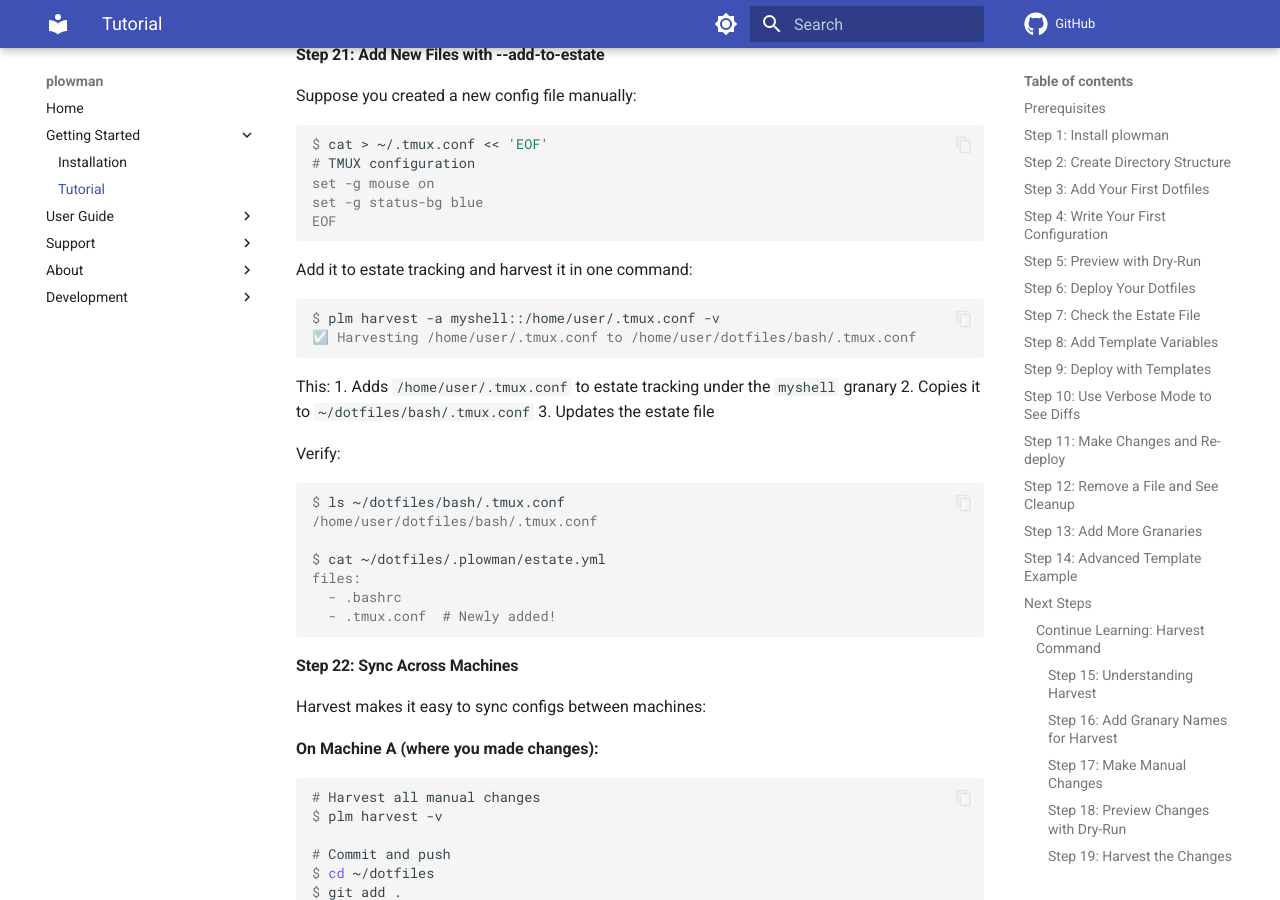
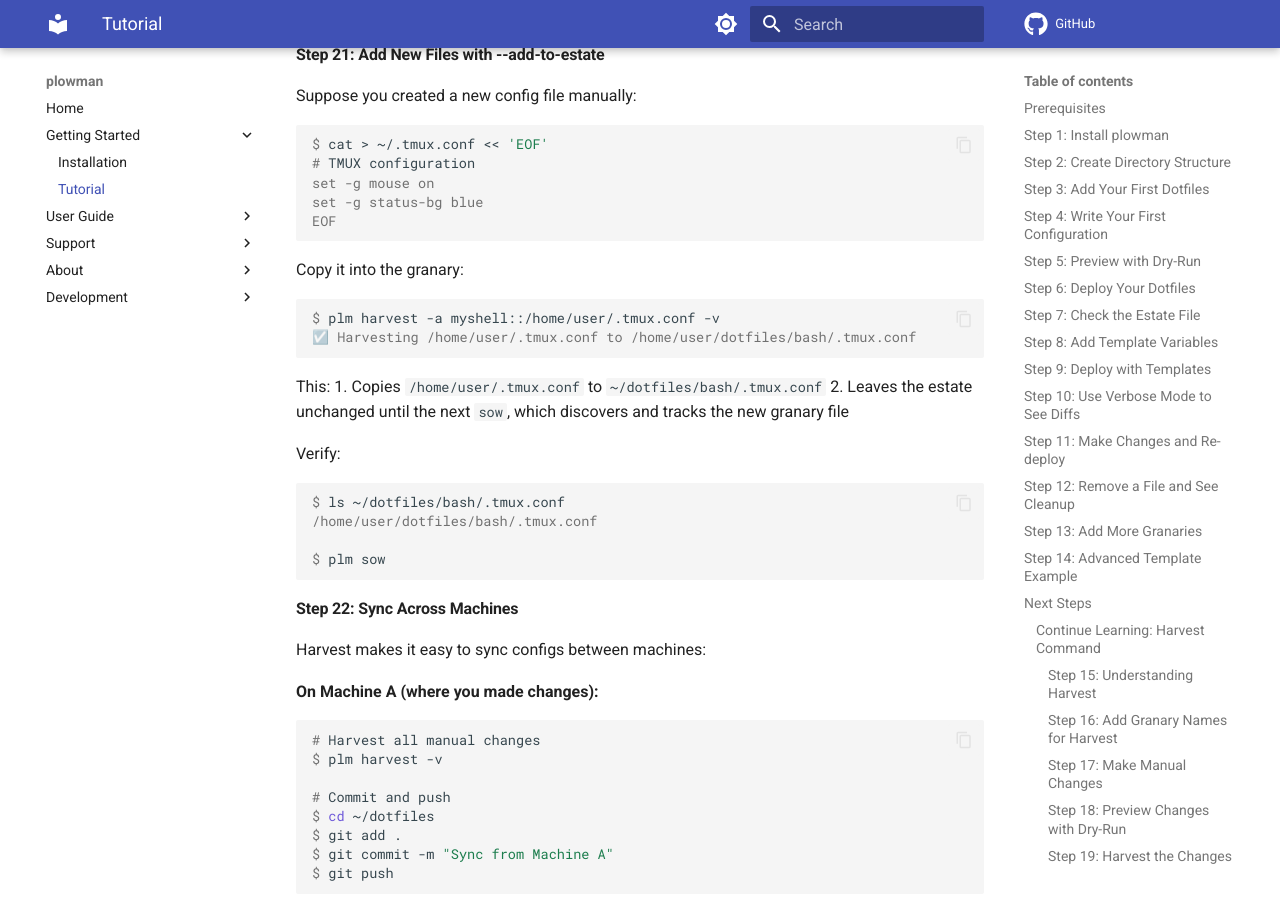
Before and after one commit to spapanik/plowman, an MkDocs documentation site: the page built from docs/tutorial.md, in a window 1280 px wide and 900 px high, scrolled down 10968 px. Built offline with MkDocs 1.6.1 and Material for MkDocs 9.7.7, drawn with Linux system fonts in a browser that asks for light colours; comment, search, counter and statistics services are not loaded.

Commit message:
🐛 Prevent sow from deleting newly harvested files

````diff
--- a/docs/tutorial.md
+++ b/docs/tutorial.md
@@ -583,7 +583,7 @@ set -g status-bg blue
 EOF
 ```
 
-Add it to estate tracking and harvest it in one command:
+Copy it into the granary:
 
 ```console
 $ plm harvest -a myshell::/home/user/.tmux.conf -v
@@ -591,9 +591,8 @@ $ plm harvest -a myshell::/home/user/.tmux.conf -v
 ```
 
 This:
-1. Adds `/home/user/.tmux.conf` to estate tracking under the `myshell` granary
-2. Copies it to `~/dotfiles/bash/.tmux.conf`
-3. Updates the estate file
+1. Copies `/home/user/.tmux.conf` to `~/dotfiles/bash/.tmux.conf`
+2. Leaves the estate unchanged until the next `sow`, which discovers and tracks the new granary file
 
 Verify:
 
@@ -601,10 +600,7 @@ Verify:
 $ ls ~/dotfiles/bash/.tmux.conf
 /home/user/dotfiles/bash/.tmux.conf
 
-$ cat ~/dotfiles/.plowman/estate.yml
-files:
-  - .bashrc
-  - .tmux.conf  # Newly added!
+$ plm sow
 ```
 
 #### Step 22: Sync Across Machines
````
Also changed, not shown: docs/CHANGELOG.md (+4 -0 lines), docs/cli-reference.md (+3 -3 lines), 3 other files.
